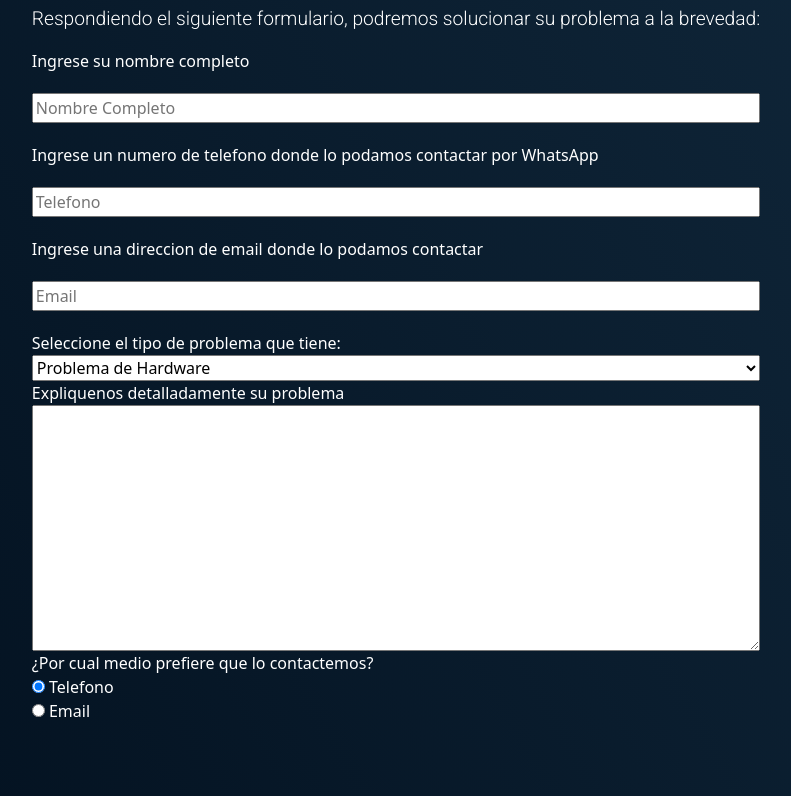
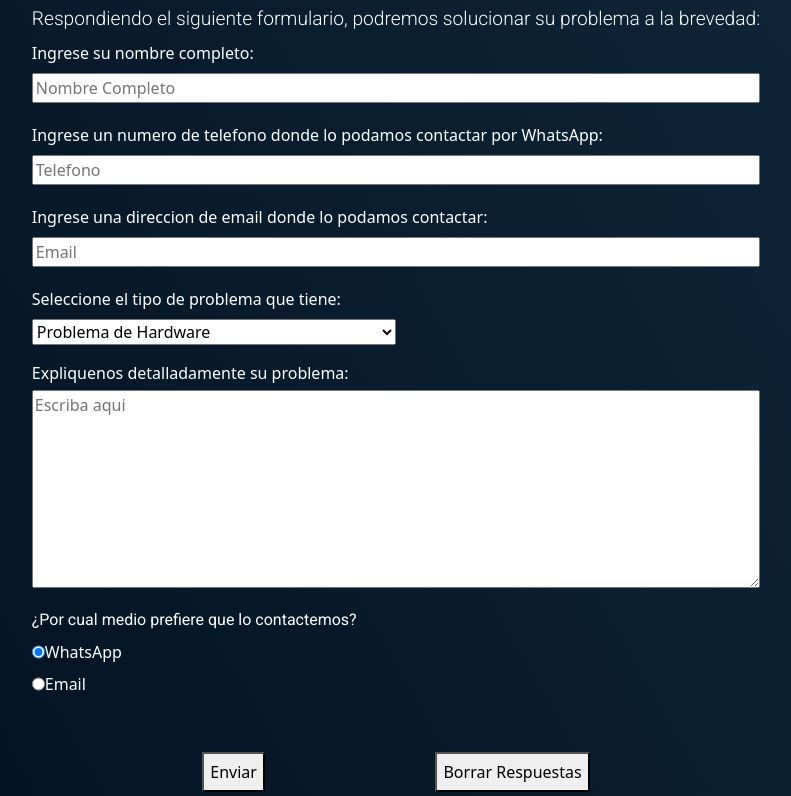
Before and after one commit to psanto-sas/tp-maquetacion-curso, a plain HTML site: page html/soporteTecnico.html in a window 1280 px wide. Shown: the part 345-1141 px from the top of the page, without its empty margins (244-1035 px from the left). Drawn offline with nearby package versions, Linux system fonts and the light colour scheme; a web font is replaced by a local one.

Commit message:
formulario terminado, todo terminado

```diff
--- a/estilos/footer.css
+++ b/estilos/footer.css
@@ -1,7 +1,7 @@
 footer {
     display: flex;
     justify-content: space-evenly;
-    border: 10px solid #000;
+    border: solid #000;
     margin-top: 5rem;
     padding: 1.5rem;
     background-color: #000;
--- a/estilos/soporteTecnico.css
+++ b/estilos/soporteTecnico.css
@@ -18,7 +18,7 @@ p.introForm {
     font-family: var(--fuente-cuerpo);
     font-weight: var(--font-weight-cuerpo);
     font-size: var(--fuente-tamaño-cuerpo2);
-    color: var(--color-2);
+    color: var(--color-2);margin-bottom: 8px;
 
 }
 
@@ -33,9 +33,7 @@ div.datosPersonales {
 
 div.datosPersonales > input {
     width: 100%;
-    margin: 20px 0 20px 0;
-
-
+    margin: 8px 0 20px 0;
 }
 
 div.seleccionProblema {
@@ -44,13 +42,19 @@ div.seleccionProblema {
     justify-content: center;
     align-content: center;
     color: var(--color-2);
+    width: 50%;
 
-
+}
+div.seleccionProblema > label {
+    margin-bottom: 8px;
+}
+select#selectProblema {
+    cursor: pointer;
 }
 div#otroInput{
     display: none;
     margin-top: 10px;
-    width: 100%;
+    width: 15vw;
 }
 
 div.explicacionProblema {
@@ -60,7 +64,10 @@ div.explicacionProblema {
     align-content: center;
     color: var(--color-2);
     width: 100%;
+    margin: 8px 0 20px 0;
 }
+
+div.explicacionProblema > label {margin: 8px 0 5px 0;}
 
 div.preferenciaContacto {
     display: flex;
@@ -70,3 +77,37 @@ div.preferenciaContacto {
     color: var(--color-2);
     width: 100%;
 }
+
+div.preferenciaContacto div.inputRadio{
+    display: flex;
+    flex-direction: row;
+    align-content: center;
+    color: var(--color-2);
+    width: 100%;
+    margin: 8px 0 0 0;
+}
+div.preferenciaContacto > p.textoPreferenciaContacto {
+    font-family: var(--fuente-cuerpo);
+    color: var(--color-2);
+    margin-bottom: 0;
+}
+
+div.botonSubmitReset {
+    display: flex;
+    flex-wrap: wrap;
+    flex-direction: row;
+    justify-content: space-evenly;
+    margin-top: 7vh;
+    width: 100%;
+}
+
+div.botonSubmitReset > button {
+    height: 5vh;
+    display: flex;
+    align-content: center;
+    justify-content: center;
+    align-items: center;
+    justify-items: center;
+
+/* */
+}
--- a/html/soporteTecnico.html
+++ b/html/soporteTecnico.html
@@ -99,20 +99,20 @@
 <h1 class="tituloFormSprt">Formulario de Soporte Tecnico</h1>
 <p class="introForm">Respondiendo el siguiente formulario, podremos solucionar su problema a la brevedad:</p>
 
-<form>
+<form id="formularioSoporte" >
 <div id="formulario">
 
   <div class="datosPersonales">
-    <label for="inputNombreCompletoSprt">Ingrese su nombre completo</label>
+    <label for="inputNombreCompletoSprt">Ingrese su nombre completo:</label>
     <input type="text" name="Nombre Completo" placeholder="Nombre Completo" id="inputNombreCompletoSprt" required>
   </div>
   <div class="datosPersonales">
-   <label for="inputTelefonoSprt">Ingrese un numero de telefono donde lo podamos contactar por WhatsApp </label>
-    <input type="text" name="Telefono" placeholder="Telefono" id="inputTelefonoSprt">
+   <label for="inputTelefonoSprt">Ingrese un numero de telefono donde lo podamos contactar por WhatsApp:</label>
+    <input type="text" name="Telefono" placeholder="Telefono" id="inputTelefonoSprt" autocomplete="off" required>
   </div>
   <div class="datosPersonales">
-    <label for="inputEmailSprt">Ingrese una direccion de email donde lo podamos contactar</label>
-    <input type="text" name="Email" placeholder="Email" class="inputEmailSprt">
+    <label for="inputEmailSprt">Ingrese una direccion de email donde lo podamos contactar:</label>
+    <input type="text" name="Email" placeholder="Email" id  ="inputEmailSprt" required autocomplete="off">
   </div>
     <div class="seleccionProblema">
       <label for="selectProblema">Seleccione el tipo de problema que tiene:</label>
@@ -127,36 +127,30 @@
        <!-- Campo de texto oculto al inicio -->
       <div id="otroInput" >
         <label for="otroTexto">Especificá:</label>
-        <input type="text" id="otroTexto" name="otroTexto">
+        <input type="text" id="otroTexto" name="otroTexto" required>
       </div>
 
-      <script>
-        const select = document.getElementById("selectProblema");
-         const otroInput = document.getElementById("otroInput");
+      <script src="../js/formulario.js"></script>
 
-          select.addEventListener("change", function () {
-          if (select.value === "Otro") {
-            otroInput.style.display = "block";
-          } else {
-           otroInput.style.display = "none";
-          }
-              });
-      </script>
     </div>
       <div class="explicacionProblema">
-        <label for="explicacionProblema">Expliquenos detalladamente su problema</label>
-        <textarea id="explicacionProblema" name="explicacionProblema" rows="10" cols="70"></textarea>
+        <label for="explicacionProblema">Expliquenos detalladamente su problema:</label>
+        <textarea id="explicacionProblema" name="explicacionProblema" rows="8" cols="70" placeholder="Escriba aqui"></textarea>
       </div>
       <div class="preferenciaContacto">
-        <label for="preferenciaContacto">¿Por cual medio prefiere que lo contactemos?</label>
+        <p class="textoPreferenciaContacto">¿Por cual medio prefiere que lo contactemos?</p>
         <div class="inputRadio">
-          <input type="radio" id="Telefono" name="preferencia" value="Telefono" checked/>
-          <label for="Telefono">Telefono</label>
+          <input type="radio" id="Telefono" name="preferencia" value="Telefono" checked autocomplete="off"/>
+          <label for="Telefono">WhatsApp</label>
         </div>
         <div class="inputRadio">
-          <input type="radio" id="Email" name="preferencia" value="Email" />
+          <input type="radio" id="Email" name="preferencia" value="Email" autocomplete="off" />
           <label for="Email">Email</label>
         </div>
+      </div>
+      <div class="botonSubmitReset">
+        <button type="submit" id="botonEnviar">Enviar</button>
+        <button type="reset" id="botonReset">Borrar Respuestas</button>
       </div>
 </div>
 
--- a/js/formulario.js
+++ b/js/formulario.js
@@ -0,0 +1,10 @@
+const select = document.getElementById("selectProblema");
+         const otroInput = document.getElementById("otroInput");
+
+          select.addEventListener("change", function () {
+          if (select.value === "Otro") {
+            otroInput.style.display = "block";
+          } else {
+           otroInput.style.display = "none";
+          }
+              });
```
